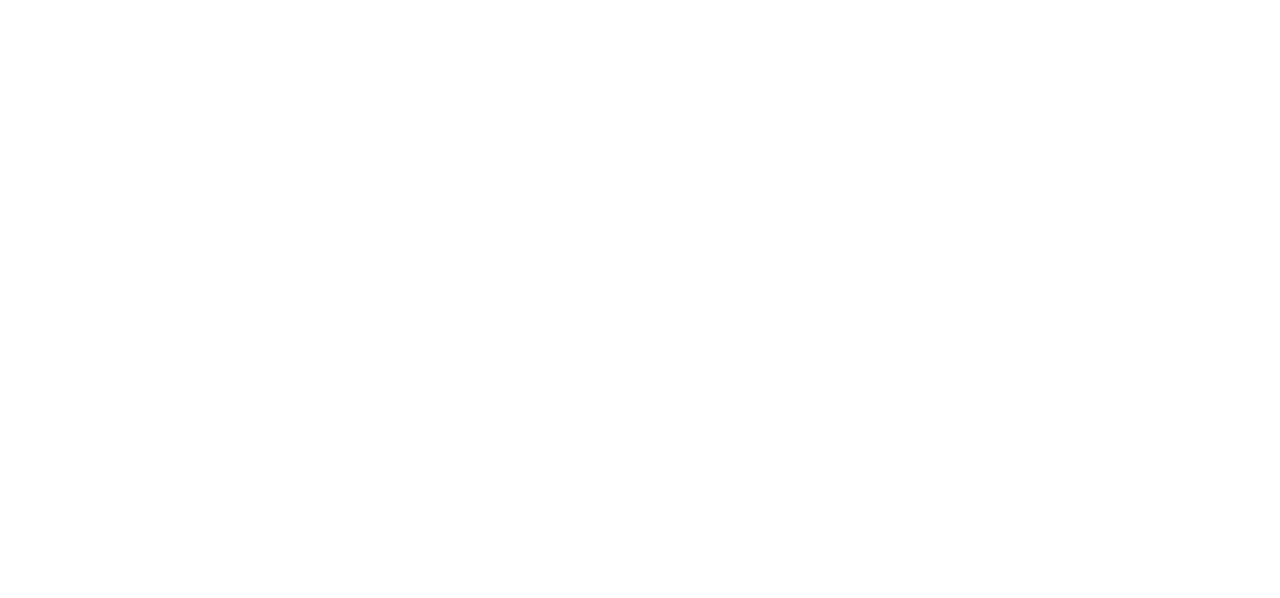
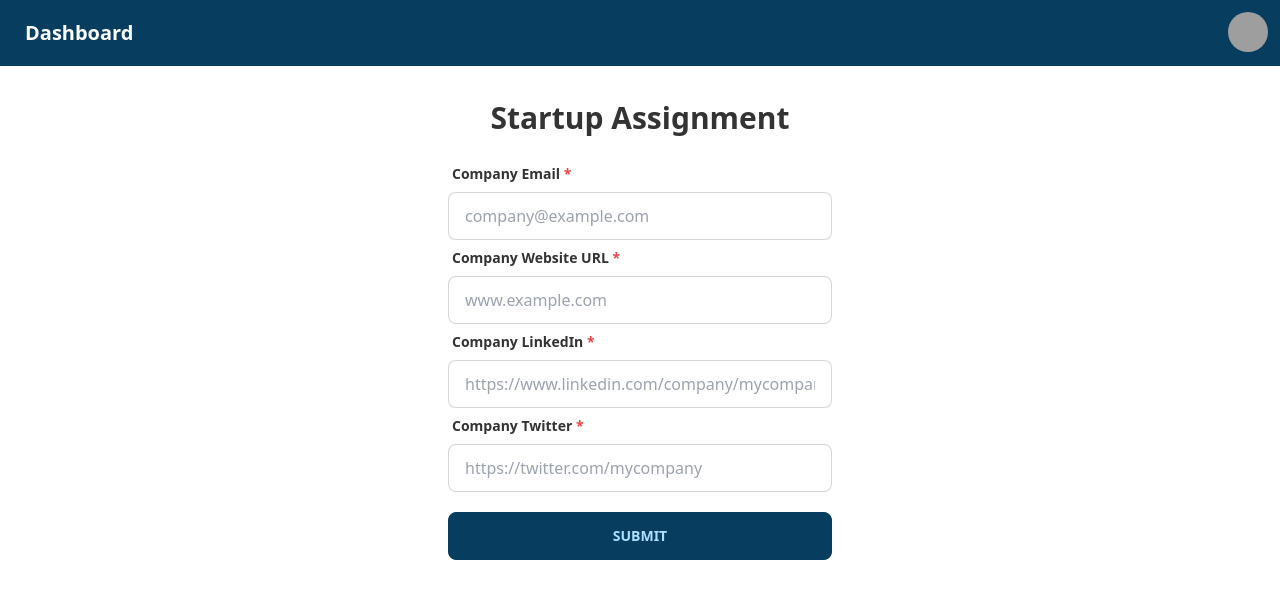
Before and after one commit to n00bNn00b/dreadnought-dashboard, a React (Create React App) app: page /dashboard in a window 1280 px wide. Before the commit this address had no page. Shown: the top 598 px of the page. Built offline with nearby package versions, Linux system fonts and the light colour scheme; grey boxes are pictures that could not be loaded.

Commit message:
required star mark on assignment and dashboard url changed

```diff
--- a/src/App.js
+++ b/src/App.js
@@ -6,7 +6,7 @@
   return (
     <div>
       <Routes>
-        <Route path="/startup" element={<Startup />} />
+        <Route path="/dashboard" element={<Startup />} />
       </Routes>
     </div>
   );
--- a/src/components/Dashboard/Assignment/Assignment.jsx
+++ b/src/components/Dashboard/Assignment/Assignment.jsx
@@ -1,6 +1,10 @@
-import React from "react";
+import React, { useState } from "react";
 
 const Assignment = () => {
+  const [email, setEmail] = useState("");
+  const [url, setUrl] = useState("");
+  const [linkedIn, setLinkedIn] = useState("");
+  const [twitter, setTwitter] = useState("");
   const handleSubmit = (e) => {
     e.preventDefault();
   };
@@ -13,39 +17,51 @@
         Startup Assignment
       </h1>
       <label className="label">
-        <span className="label-text font-bold">Company Email</span>
+        <span className="label-text font-bold">
+          Company Email <span className="font-bold text-red-500">*</span>
+        </span>
       </label>
       <input
         type="email"
         placeholder="company@example.com"
         className="input input-bordered w-full max-w-sm"
+        name="email"
         required
       />
       <label className="label">
-        <span className="label-text font-bold">Company Website</span>
+        <span className="label-text font-bold">
+          Company Website URL<span className="font-bold text-red-500"> *</span>
+        </span>
       </label>
       <input
-        type="email"
+        type="text"
         placeholder="www.example.com"
         className="input input-bordered w-full max-w-sm"
+        name="url"
         required
       />
       <label className="label">
-        <span className="label-text font-bold">Company LinkedIn</span>
+        <span className="label-text font-bold">
+          Company LinkedIn<span className="font-bold text-red-500"> *</span>
+        </span>
       </label>
       <input
-        type="email"
+        type="text"
         placeholder="https://www.linkedin.com/company/mycompany"
         className="input input-bordered w-full max-w-sm"
+        name="linkedin"
         required
       />
       <label className="label">
-        <span className="label-text font-bold">Company Twitter</span>
+        <span className="label-text font-bold">
+          Company Twitter <span className="font-bold text-red-500"> *</span>
+        </span>
       </label>
       <input
-        type="email"
+        type="text"
         placeholder="https://twitter.com/mycompany"
         className="input input-bordered w-full max-w-sm"
+        name="twitter"
         required
       />
       <input type="button" value="Submit" className="mt-5 btn btn-primary" />
--- a/src/components/Dashboard/StartupNav/StartupNav.jsx
+++ b/src/components/Dashboard/StartupNav/StartupNav.jsx
@@ -6,7 +6,7 @@
     <div className="navbar fixed top-0 bg-primary text-white">
       <div className="flex-1">
         <Link
-          to="/startup"
+          to="/dashboard"
           className="btn btn-ghost normal-case text-xl drawer-content"
         >
           Dashboard
```
